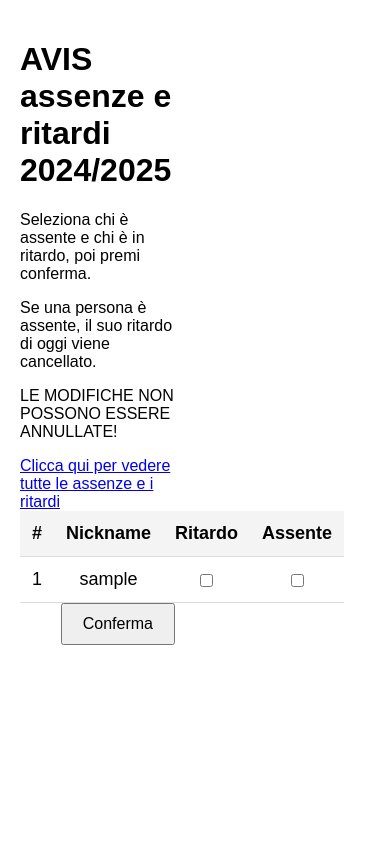
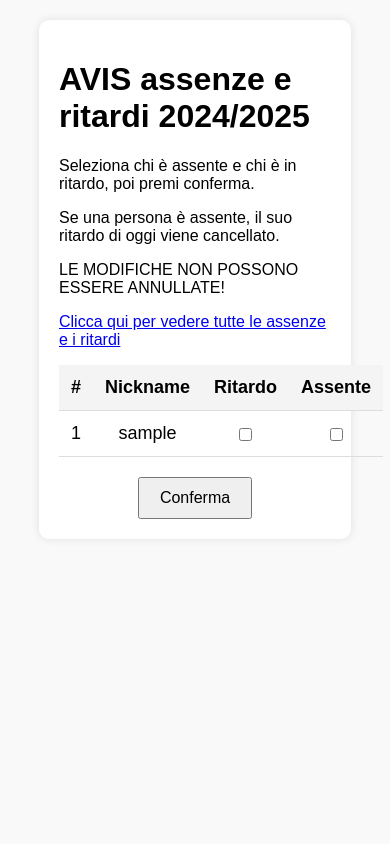
Before and after one commit to MrPratula/avis_webpage, a Flask app: page / in a window 390 px wide. Run offline with Flask 3, Linux system fonts and the light colour scheme; tables that the repository leaves empty hold one stand-in row (values such as "Sample post"); parts of the project's set-up code (start-up, migrations or seed data) failed here and were passed over.

Commit message:
removed message so from mobile can tap first rows

```diff
--- a/app.py
+++ b/app.py
@@ -55,10 +55,9 @@ class Absences(db.Model):
     )
 
 print("Done")
+
 @app.route('/', methods=['GET', 'POST'])
 def home():
-
-    message = None
 
     if request.method == 'POST':
 
@@ -98,16 +97,6 @@ def home():
         # Commit delle modifiche nel database
         db.session.commit()
 
-        # Crea un messaggio di conferma
-        message = "Selezioni ricevute!<br><br>Membri con ritardo selezionati:<br>"
-        for member in late_members:
-            message += f"{member.nickname}<br>"
-
-        message += "<br>Membri assenti selezionati:<br>"
-        for member in absent_members:
-            message += f"{member.nickname}<br>"
-
-
     # Ottieni la data corrente
     current_date = datetime.now().date()
 
@@ -128,7 +117,6 @@ def home():
 
     return render_template('index.html',
                            members=members,
-                           message=message,
                            late_member_numbers=late_member_numbers,
                            absent_member_numbers=absent_member_numbers)
 
@@ -200,5 +188,8 @@ def stats():
 
 if __name__ == '__main__':
     print("Starting Flask")
-    app.run(host="0.0.0.0", port=5000, debug=True)
+
+    app.run(host="localhost", port=12345, debug=True)
+    # app.run(host="0.0.0.0", port=5000, debug=True)
+
     # app.run(host="0.0.0.0", port=5000, ssl_context=("config/cert.pem", "config/key.pem"), debug=True)
--- a/templates/index.html
+++ b/templates/index.html
@@ -14,30 +14,21 @@
             justify-content: center;
             align-items: flex-start;
             height: 100vh;
+            background-color: #f9f9f9; /* Aggiungi un background leggero per estetica */
         }
-        .container {
-            display: flex;
-            width: 100%;
-            height: 100%;
-        }
-        .left-column {
-            width: 50%;
+        .content {
+            width: 80%;
+            max-width: 800px; /* Limita la larghezza massima della tabella */
+            margin: 20px auto; /* Centra la tabella */
             padding: 20px;
             box-sizing: border-box;
-        }
-        .right-column {
-            width: 50%;
-            padding: 20px;
-            box-sizing: border-box;
-            display: flex;
-            flex-direction: column;
-            align-items: center;
-            justify-content: center;
+            background-color: white; /* Sfondo bianco per far risaltare la tabella */
+            border-radius: 10px;
+            box-shadow: 0 0 10px rgba(0, 0, 0, 0.1); /* Aggiungi un po' di ombra per un look moderno */
         }
         table {
             width: 100%;
             border-collapse: collapse;
-            margin: 0;
             font-size: 18px;
             text-align: left;
         }
@@ -53,15 +44,6 @@
             margin: 0;
             vertical-align: middle;
         }
-        .message {
-            width: 100%;
-            margin-top: 20px;
-            padding: 10px;
-            border: 1px solid #ddd;
-            background-color: #f4f4f4;
-            color: #333;
-            box-sizing: border-box;
-        }
         button {
             padding: 10px 20px;
             font-size: 16px;
@@ -69,14 +51,14 @@
         }
         .submit-container {
             display: flex;
-            justify-content: flex-end; /* Aligns button to the right */
+            justify-content: center; /* Centra il tasto Conferma */
             width: 100%;
+            margin-top: 20px; /* Spazio sopra il bottone */
         }
     </style>
 </head>
 <body>
-    <div class="container">
-        <div class="left-column">
+    <div class="content">
         <h1>AVIS assenze e ritardi 2024/2025</h1>
         <p>Seleziona chi è assente e chi è in ritardo, poi premi conferma.</p>
         <p>Se una persona è assente, il suo ritardo di oggi viene cancellato.</p>
@@ -84,6 +66,7 @@
         <div class="link-container">
             <a href="{{ url_for('stats') }}">Clicca qui per vedere tutte le assenze e i ritardi</a>
         </div>
+        <p></p>
         <form method="POST" action="/">
             <table>
                 <thead>
@@ -128,20 +111,11 @@
                     {% endfor %}
                 </tbody>
             </table>
-                <!-- Button to be placed in the right column -->
+            <!-- Button centrato -->
             <div class="submit-container">
                 <button type="submit">Conferma</button>
             </div>
         </form>
     </div>
-        <div class="right-column">
-            <!-- Display confirmation message if exists -->
-            {% if message %}
-            <div class="message">
-                {{ message|safe }}
-            </div>
-            {% endif %}
-        </div>
-    </div>
 </body>
 </html>
```
Lines whose indentation alone changed are shown as unchanged.
